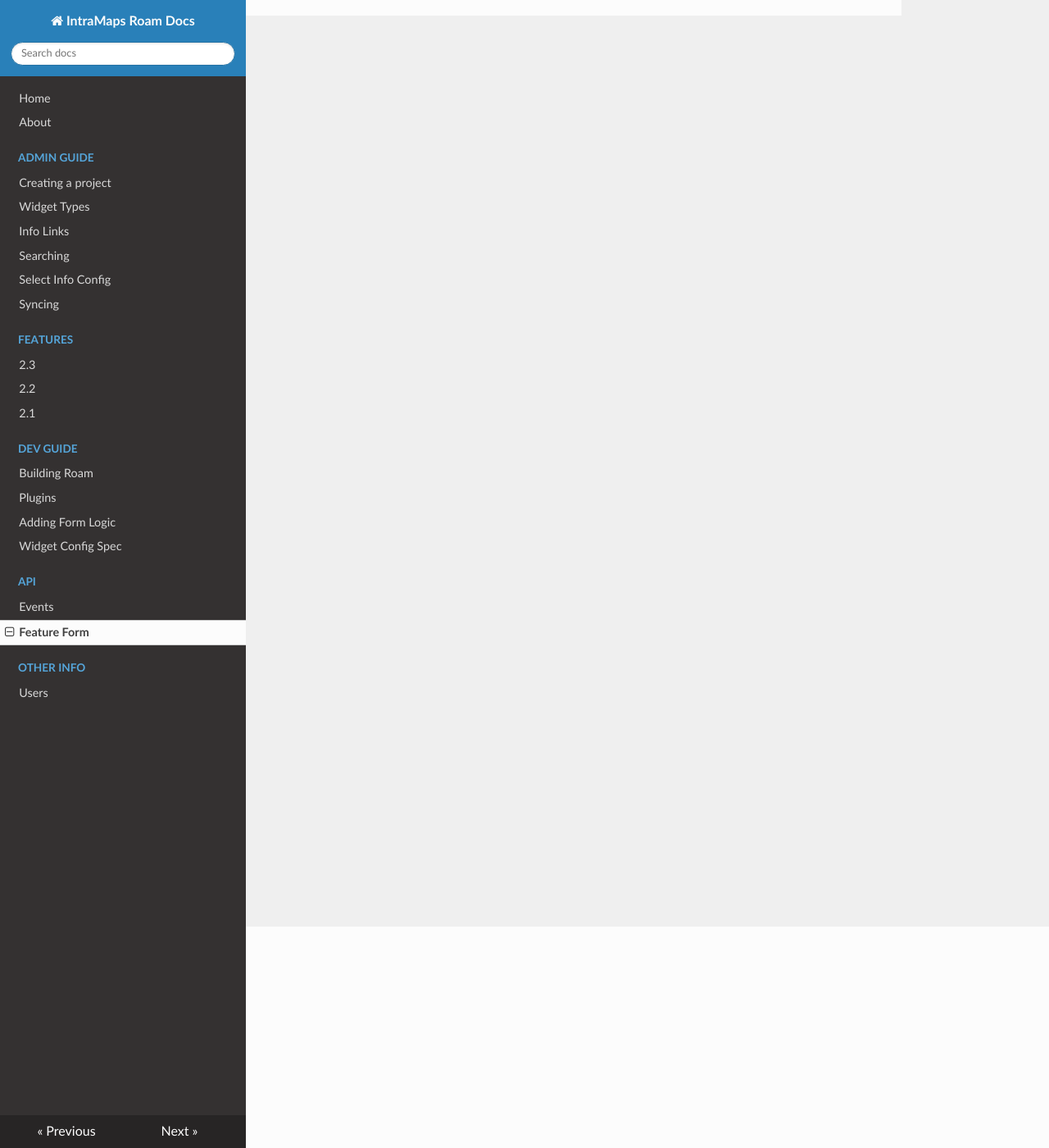
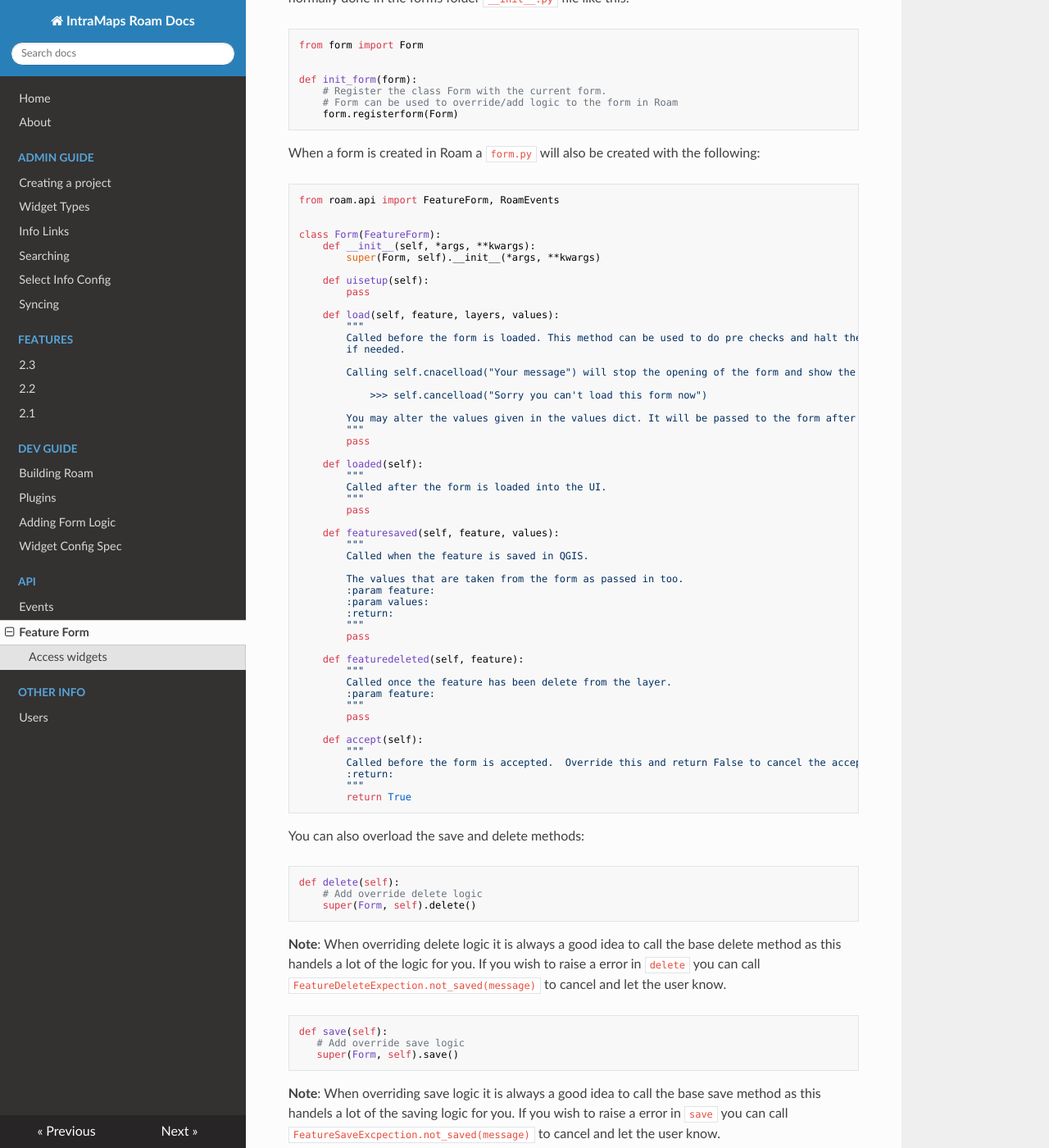
Before and after one commit to roam-qgis/Roam-docs, an MkDocs documentation site: the page built from docs/api/featureform.md, in a window 1280 px wide and 1400 px high, scrolled down 270 px. Shown: the whole window at 82% size. Built offline with MkDocs 1.6.1, drawn with Linux system fonts in a browser that asks for light colours; nearby versions of some CDN libraries; old or Windows-style settings are respelled for this version of MkDocs; some of the changed text lies outside the part shown.

Commit message:
Add feature form api docs

````diff
--- a/docs/api/featureform.md
+++ b/docs/api/featureform.md
@@ -1 +1,117 @@
 # Feature Form API
+
+Each form form in Roam has the ability to have custom logic defined behind the form.  The feature form has the following methods that can be used for hooks.
+
+Before any custom logic can be used it must be registered with the Roam form object.  This is normally done in the forms folder `__init__.py` file like this:
+
+```
+from form import Form
+
+
+def init_form(form):
+    # Register the class Form with the current form.
+    # Form can be used to override/add logic to the form in Roam
+    form.registerform(Form)
+```
+
+When a form is created in Roam a `form.py` will also be created with the following:
+
+```
+from roam.api import FeatureForm, RoamEvents
+
+
+class Form(FeatureForm):
+    def __init__(self, *args, **kwargs):
+        super(Form, self).__init__(*args, **kwargs)
+
+    def uisetup(self):
+        pass
+
+    def load(self, feature, layers, values):
+        """
+        Called before the form is loaded. This method can be used to do pre checks and halt the loading of the form
+        if needed.
+
+        Calling self.cnacelload("Your message") will stop the opening of the form and show the message to the user.
+
+            >>> self.cancelload("Sorry you can't load this form now")
+
+        You may alter the values given in the values dict. It will be passed to the form after this method returns.
+        """
+        pass
+
+    def loaded(self):
+        """
+        Called after the form is loaded into the UI.
+        """
+        pass
+
+    def featuresaved(self, feature, values):
+        """
+        Called when the feature is saved in QGIS.
+
+        The values that are taken from the form as passed in too.
+        :param feature:
+        :param values:
+        :return:
+        """
+        pass
+
+    def featuredeleted(self, feature):
+        """
+        Called once the feature has been delete from the layer.
+        :param feature:
+        """
+        pass
+
+    def accept(self):
+        """
+        Called before the form is accepted.  Override this and return False to cancel the accepting of the form.
+        :return:
+        """
+        return True
+```
+
+You can also overload the save and delete methods:
+
+```
+def delete(self):
+    # Add override delete logic
+    super(Form, self).delete()
+```
+
+**Note**: When overriding delete logic it is always a good idea to call the base delete method as this handels a lot of the logic for you.  If you wish to raise a error in `delete` you can call `FeatureDeleteExpection.not_saved(message)` to cancel and let the user know.
+
+```
+def save(self):
+   # Add override save logic
+   super(Form, self).save()
+```
+
+**Note**: When overriding save logic it is always a good idea to call the base save method as this handels a lot of the saving logic for you.  If you wish to raise a error in `save` you can call `FeatureSaveExcpection.not_saved(message)` to cancel and let the user know.
+
+## Access widgets
+
+All widgets that have been created on the form via Roam can be access via `self.boundwidgets`:
+
+```
+name = self.boundwidgets['name']
+```
+
+Setting values can be done via `value()` and `setvalue()` functions
+
+```
+self.boundwidgets['name'].setvalue("Hello World")
+self.boundwidgets['name'].value()
+```
+
+Widgets also have a generic `valuechanged` signal
+
+```
+self.boundwidgets['name'].valuechanged.connect(self.handler)
+
+def handler(self, value):
+    print value
+```
+
+Generally you should connect to the `valuechanged` in the forms `uisetup` method in order to correctly handle when the values are loaded into the form
````
